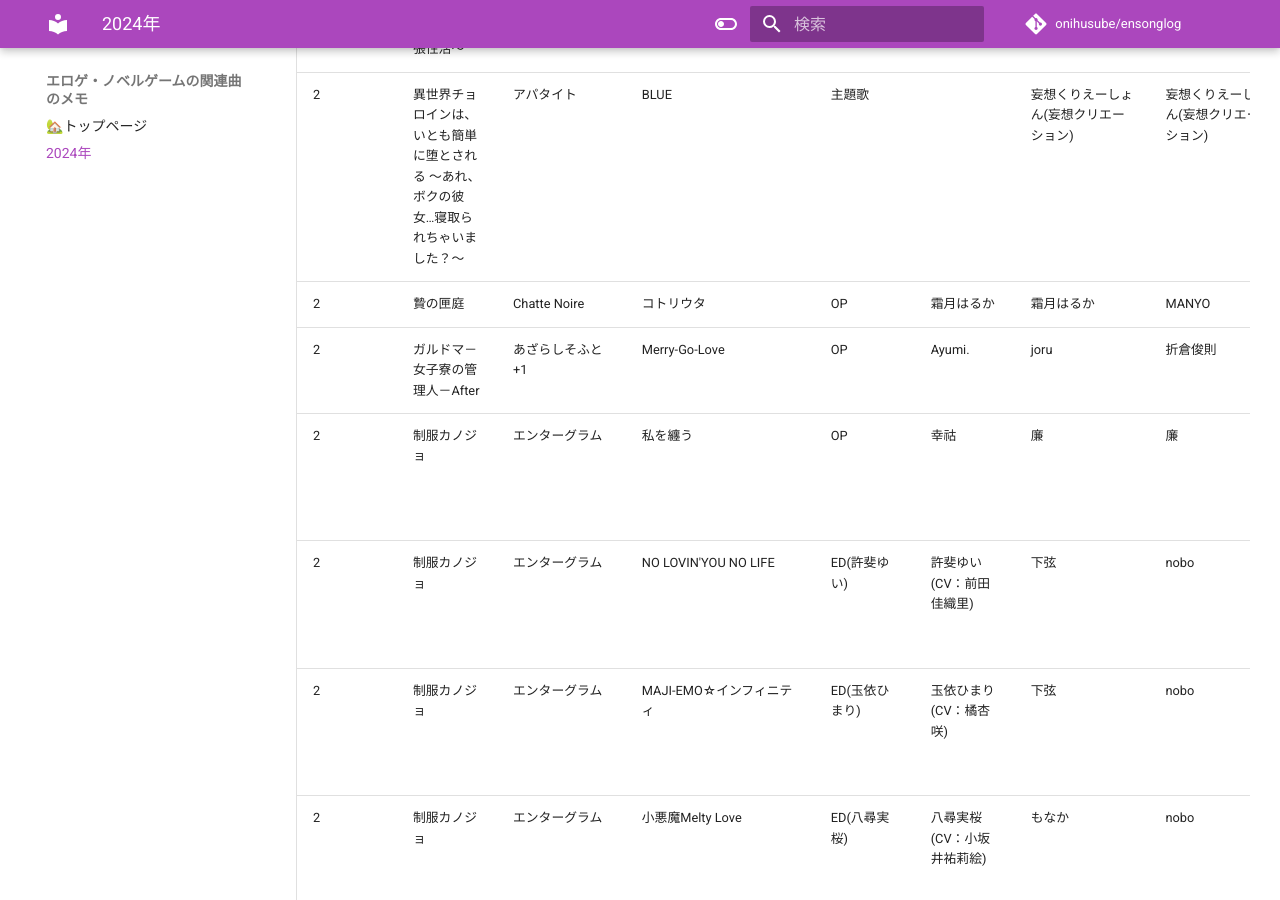
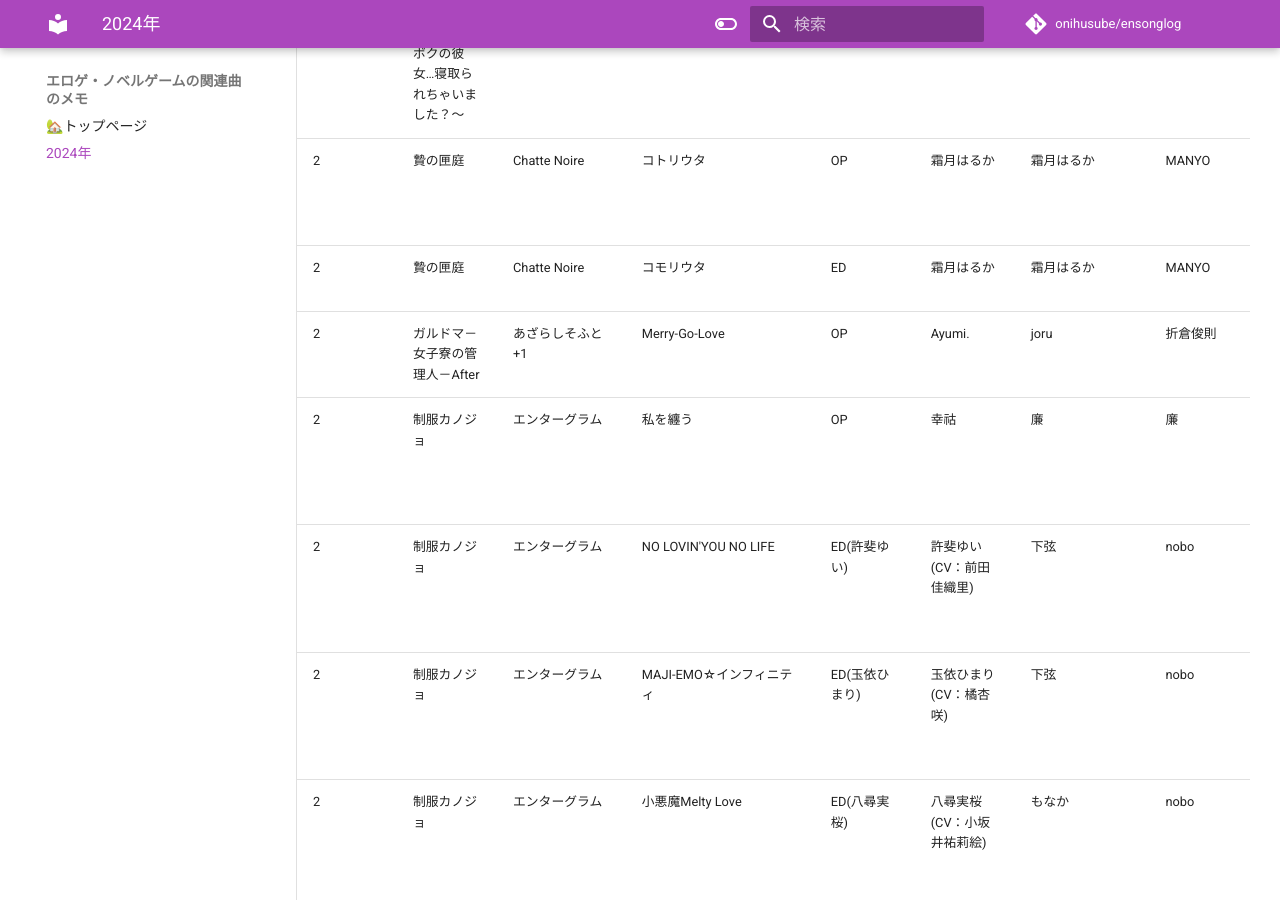
Before and after one commit to onihusube/ensonglog, an MkDocs documentation site: the page built from docs/2024/楽曲.md, in a window 1280 px wide and 900 px high, scrolled down 3173 px. Built offline with MkDocs 1.6.1 and Material for MkDocs 9.7.7, drawn with Linux system fonts in a browser that asks for light colours; comment, search, counter and statistics services are not loaded.

Commit message:
贄の匣庭 追記

```diff
--- a/docs/2024/楽曲.md
+++ b/docs/2024/楽曲.md
@@ -33,7 +33,8 @@ hide:
 | 2 | 夜勤病棟リメイク | FG REMAKE | 朧影 | OP | Duca | Duca | chokix | chokix | |
 | 2 | ウチの妹はアナニーがお好き ～兄を想う妹とのアナル拡張性活～ | アパタイト | snowflake | 主題歌 | | 妄想くりえーしょん(妄想クリエーション) | 妄想くりえーしょん(妄想クリエーション) | | ゲームディスク |
 | 2 | 異世界チョロインは、いとも簡単に堕とされる ～あれ、ボクの彼女…寝取られちゃいました？～ | アパタイト | BLUE | 主題歌 | | 妄想くりえーしょん(妄想クリエーション) | 妄想くりえーしょん(妄想クリエーション) | | ゲームディスク |
-| 2 | 贄の匣庭 | Chatte Noire | コトリウタ | OP | 霜月はるか | 霜月はるか | MANYO | MANYO |  |  |
+| 2 | 贄の匣庭 | Chatte Noire | コトリウタ | OP | 霜月はるか | 霜月はるか | MANYO | MANYO | 贄の匣庭 オリジナルサウンドトラック（[Steam](https://store.steampowered.com/app/2849660/_/?l=japanese)/[linkcore](https://linkco.re/9zrvCcxe?lang=ja)） |  |
+| 2 | 贄の匣庭 | Chatte Noire | コモリウタ | ED | 霜月はるか | 霜月はるか | MANYO | MANYO | [贄の匣庭 Soundtrack](https://linkco.re/9zrvCcxe?lang=ja) |  |
 | 2 | ガルドマ－女子寮の管理人－After | あざらしそふと+1 | Merry-Go-Love | OP | Ayumi. | joru | 折倉俊則 | 折倉俊則 |  | ガルドマ -女子寮の管理人- OP（2023/08） |
 | 2 | 制服カノジョ | エンターグラム | 私を纏う | OP | 幸祜 | 廉 | 廉 | コヤマヒデカズ | 初恋BOX/WindowsPC DL豪華版 特典「 #『カワイイソング』」 | 全年齢 |
 | 2 | 制服カノジョ | エンターグラム | NO LOVIN'YOU NO LIFE | ED(許斐ゆい) | 許斐ゆい(CV：前田佳織里) | 下弦 | nobo | nobo | 初恋BOX/WindowsPC DL豪華版 特典「 #『カワイイソング』」 | 全年齢 |
```
